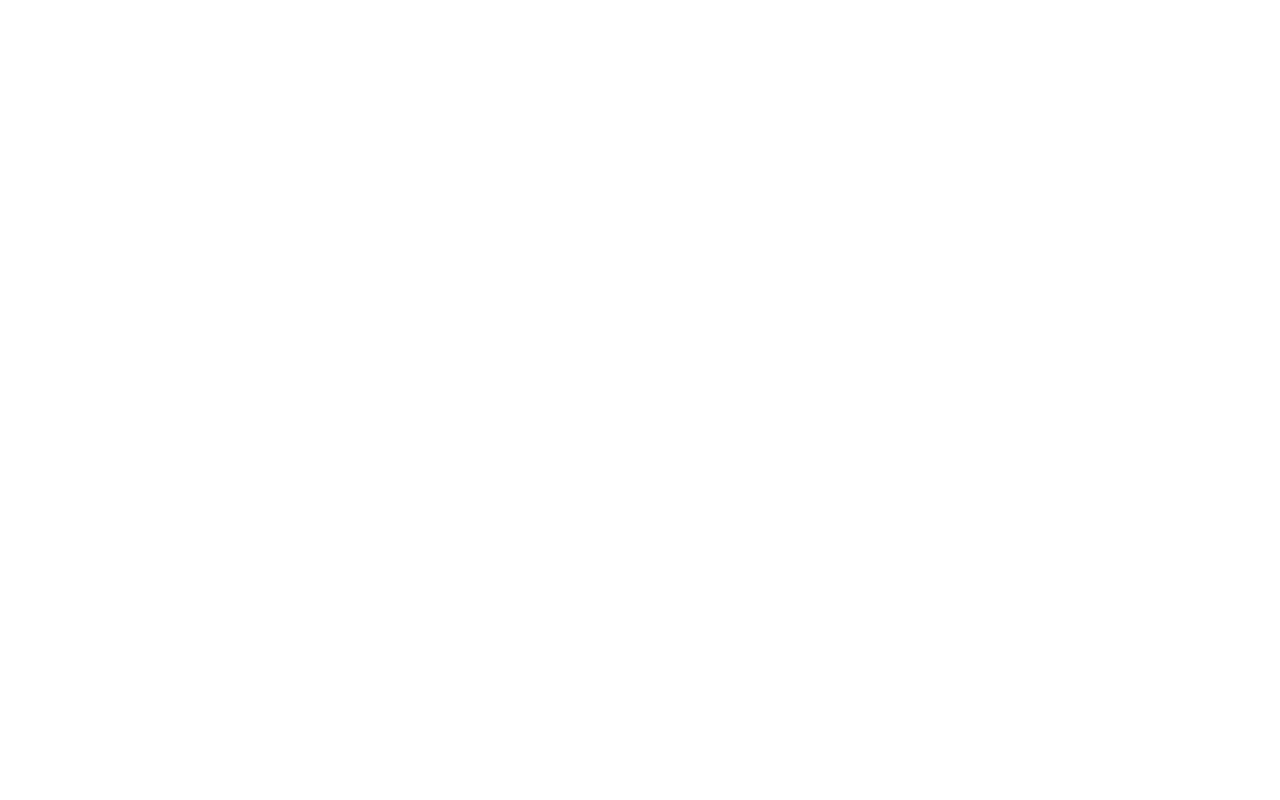
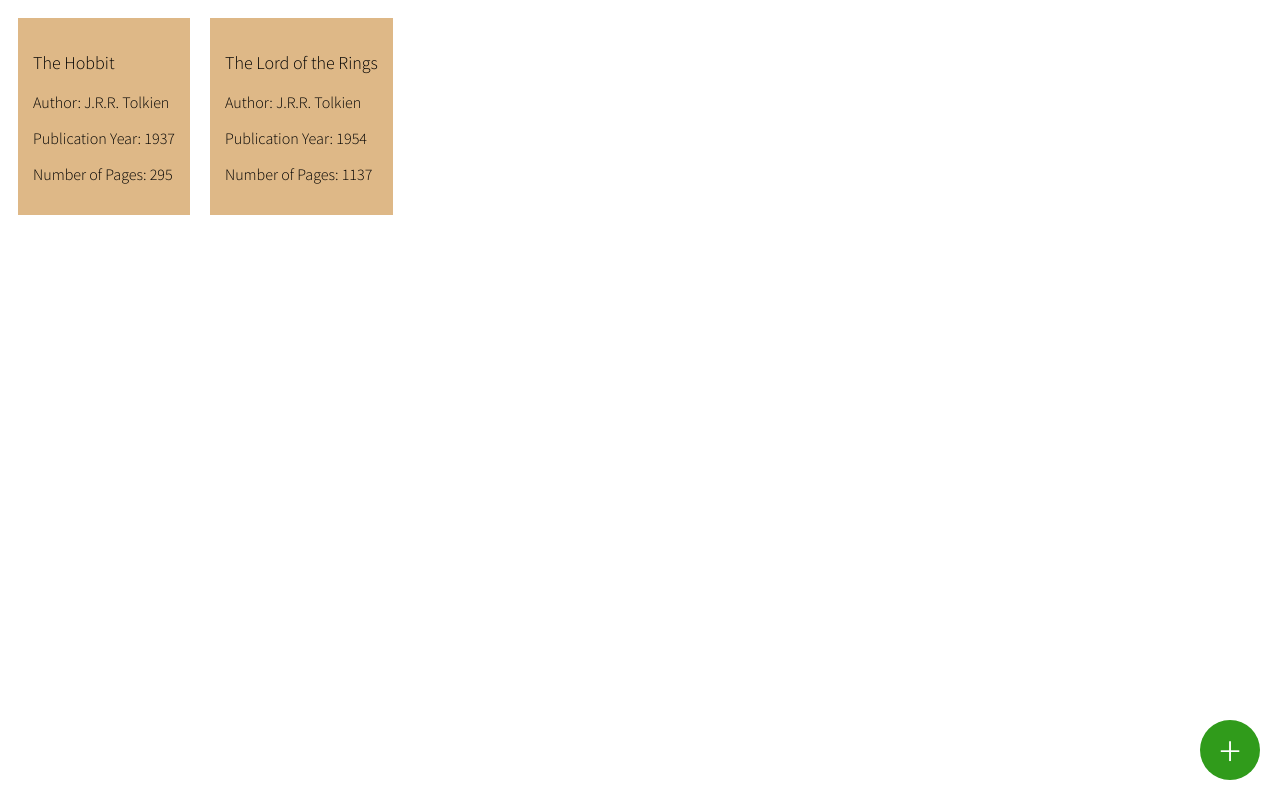
Before and after one commit to romainyvernes/library, a plain HTML site: page index.html in a window 1280 px wide. Drawn offline with Linux system fonts and the light colour scheme.

Commit message:
Book cards created

```diff
--- a/index.html
+++ b/index.html
@@ -3,10 +3,16 @@
 <html>
     <head>
         <link rel="stylesheet" href="style.css">
+        <link href="https://fonts.googleapis.com/css2?family=Source+Sans+Pro:wght@300&display=swap" rel="stylesheet">
     </head>
     <body>
 
-        <style src="script.js"></style>
+        <div id="book-display"></div>
+
+        <button id="add-book">+</button>
+
+
+        <script src="script.js"></script>
 
     </body>
 </html>
--- a/script.js
+++ b/script.js
@@ -1,13 +1,59 @@
-function Book(title, author, pageCount, read) {
+function Book(title, author, year, pageCount, read) {
     this.title = title;
     this.author = author;
     this.pageCount = pageCount;
+    this.year = year;
     this.read = read;
-    this.info = function() {
-        return `${title} by ${author}, ${pageCount} pages, ${read ? 'read' :
-                'not read yet'}`;
-    }
 }
 
-const theHobbit = new Book('The Hobbit', 'J.R.R. Tolkien', '295', false);
-console.log(theHobbit.info());
+function Label(name, content, value) {
+    this.name = name;
+    this.content = content;
+    this.value = value;
+}
+
+function addBookToLibrary(book) {
+    library.push(book);
+}
+
+function createBookCard(book) {
+    const bookCard = document.createElement('div');
+    bookCard.className = 'book';
+
+    const CARD_LABELS = [new Label('title', null, book.title), new Label('author',
+            'Author:', book.author), new Label('date', 'Publication Year:',
+            book.year), new Label('pages', 'Number of Pages:', book.pageCount)];
+
+    CARD_LABELS.map(cardLabel => {
+        const cardItem = document.createElement('p');
+        cardItem.className = cardLabel.name;
+        cardItem.textContent = `${cardLabel.content ? cardLabel.content : ''} ${cardLabel.value}`;
+        bookCard.appendChild(cardItem);
+    });
+
+    return bookCard;
+}
+
+function viewBooks() {
+    const displayContainer = document.querySelector('#book-display');
+    library.map(book => {
+        const bookCard = createBookCard(book);
+        displayContainer.appendChild(bookCard);
+    });
+}
+
+function displayForm() {
+    console.log("success")
+}
+
+let library = [];
+
+const theHobbit = new Book('The Hobbit', 'J.R.R. Tolkien', '1937', '295', false);
+const theLordOfTheRings = new Book('The Lord of the Rings', 'J.R.R. Tolkien', '1954', '1137', false);
+addBookToLibrary(theHobbit);
+addBookToLibrary(theLordOfTheRings);
+
+const newBookBtn = document.querySelector('#add-book');
+newBookBtn.addEventListener('click', displayForm);
+
+viewBooks();
--- a/style.css
+++ b/style.css
@@ -0,0 +1,34 @@
+body {
+    font-family: 'Source Sans Pro', sans-serif;
+}
+
+#book-display {
+    display: flex;
+}
+
+#add-book {
+    position: fixed;
+    bottom: 0;
+    right: 0;
+    height: 60px;
+    width: 60px;
+    border-radius: 50%;
+    margin-bottom: 20px;
+    margin-right: 20px;
+    color: white;
+    background-color: rgb(48, 155, 27);
+    font-size: 45px;
+    font-family: 'Source Sans Pro', sans-serif;
+    border: none;
+    outline: none;
+}
+
+.book {
+    background-color: burlywood;
+    margin: 10px;
+    padding: 15px;
+}
+
+.title {
+    font-size: large;
+}
```
Also changed, not shown: 1 other file.
